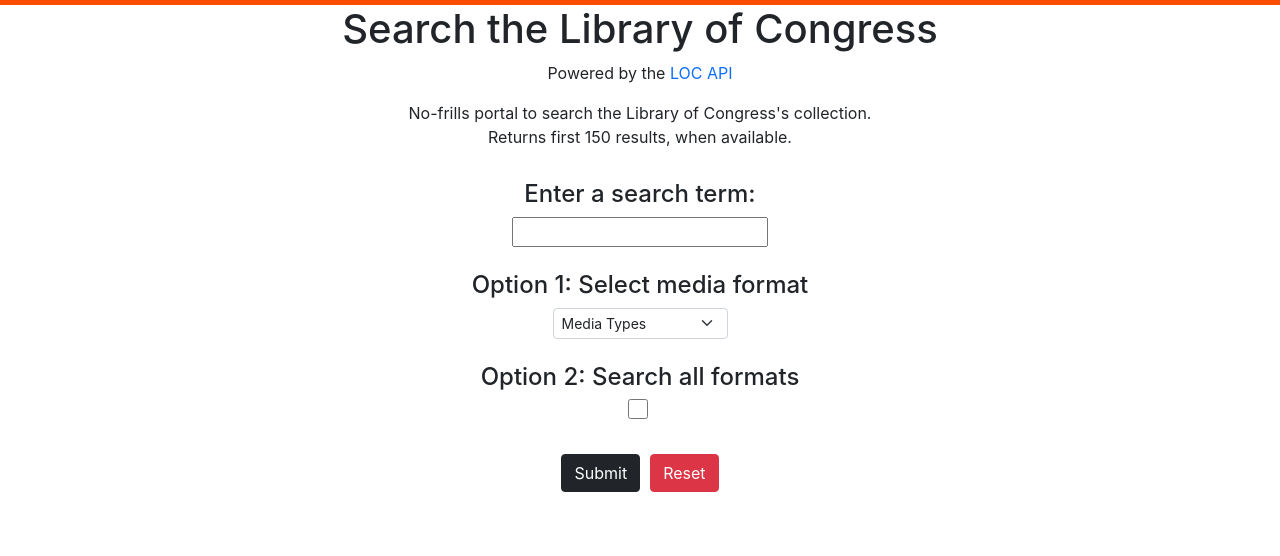
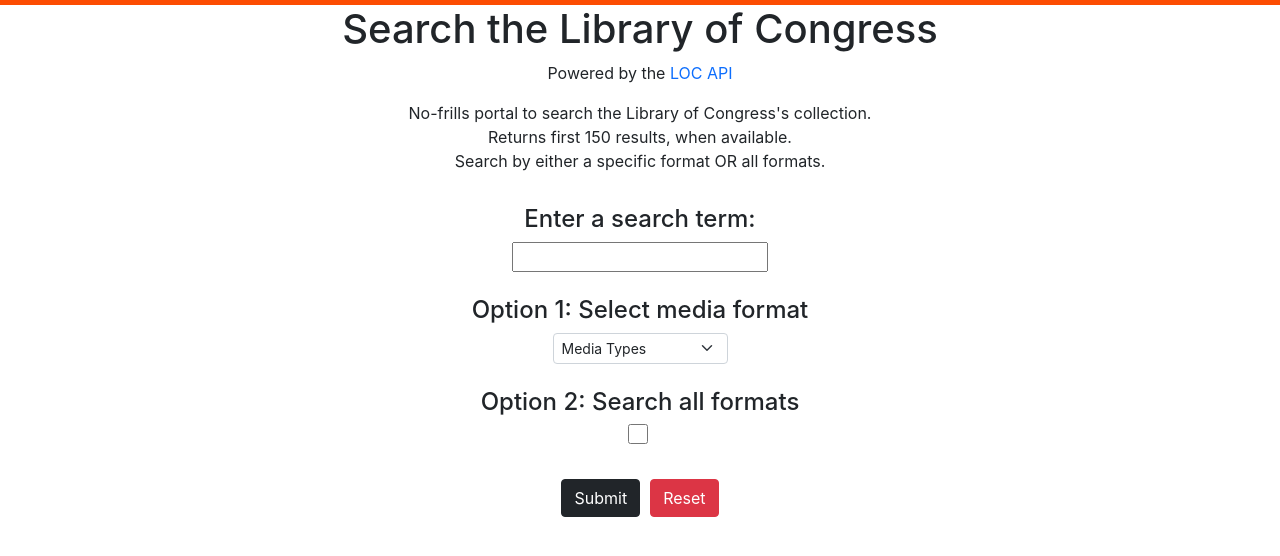
Before and after one commit to irene-rojas/library_congress, a React (Create React App) app: page / in a window 1280 px wide. Shown: the top 556 px of the page. Built offline with nearby package versions, Linux system fonts and the light colour scheme.

Commit message:
added instructions

```diff
--- a/src/App.css
+++ b/src/App.css
@@ -1,7 +1,7 @@
 .App {
   text-align: center;
   display: grid;
-  grid-template-rows: 175px repeat(5, auto);
+  grid-template-rows: 200px repeat(5, auto);
   grid-template-columns: 1fr;
   height: 100vh;
 }
--- a/src/App.js
+++ b/src/App.js
@@ -67,7 +67,8 @@
         <h1>Search the Library of Congress</h1>
         <p>Powered by the <a href="https://libraryofcongress.github.io/data-exploration/" target="_blank" rel="noreferrer">LOC API</a></p>
         <p>No-frills portal to search the Library of Congress's collection.<br/>
-        Returns first 150 results, when available.</p>
+        Returns first 150 results, when available.<br/>
+        Search by either a specific format OR all formats.</p>
       </header>
 
 
```
